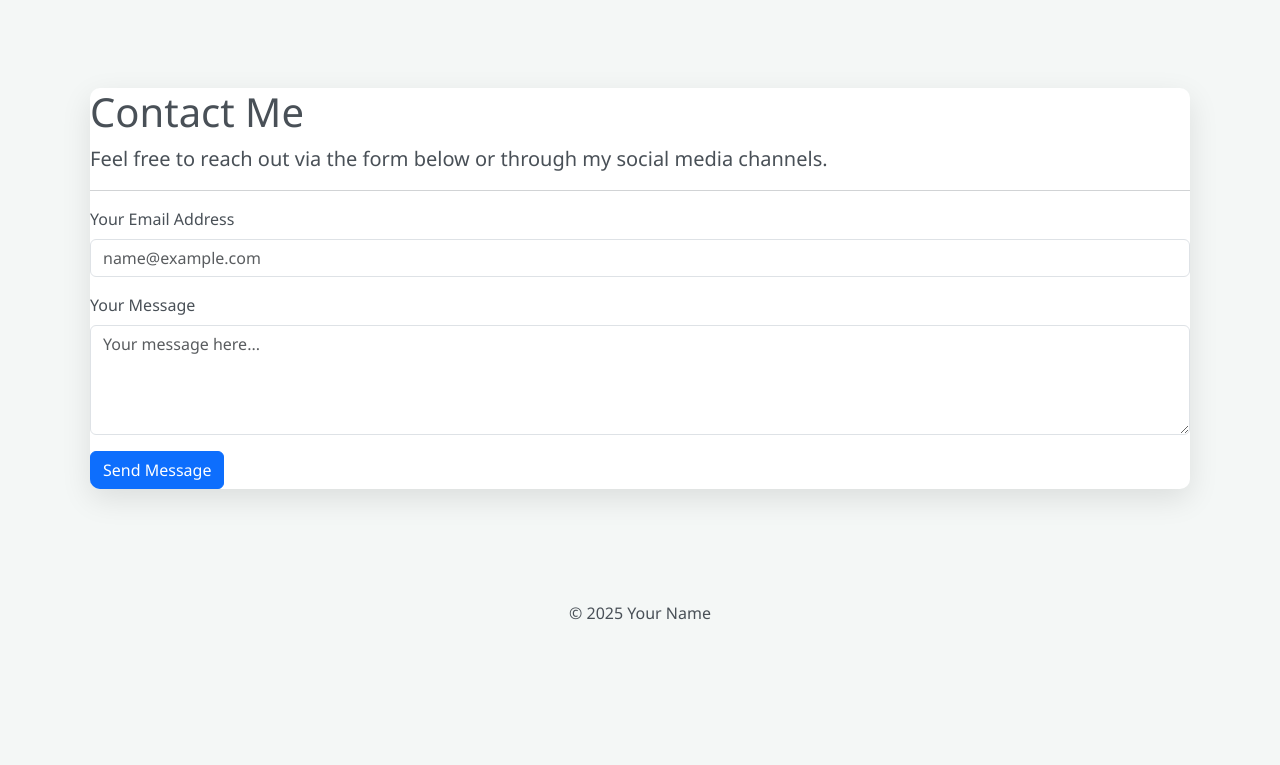
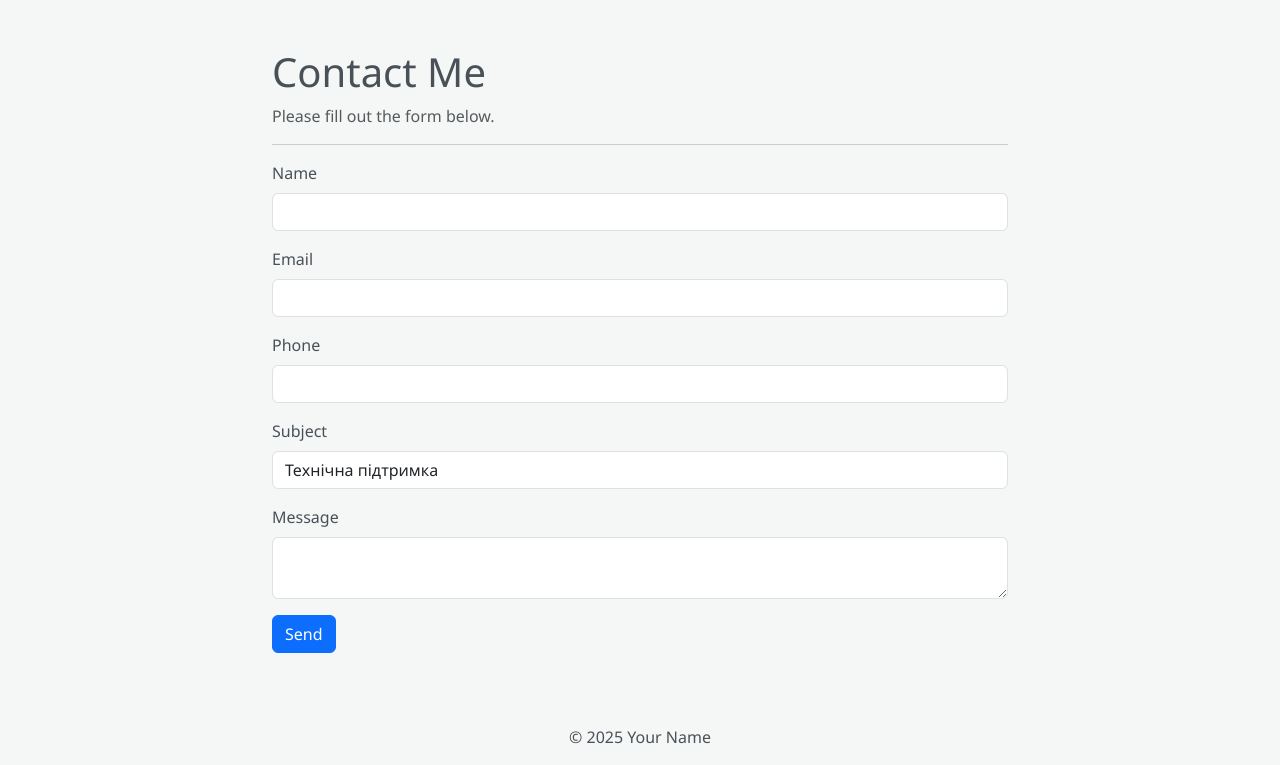
Before and after one commit to SoldierrBoy/flask_app_lab, a Flask app: page /contacts in a window 1280 px wide. Shown: the part 56-821 px from the top of the page. Before the commit the page ends 676 px from the top, so only its background shows below. Run offline with Flask 3, Linux system fonts and the light colour scheme; some libraries are stand-ins or nearby versions.

Commit message:
Finish Lab 5: Implement WTF forms for contact and login

```diff
--- a/app/__init__.py
+++ b/app/__init__.py
@@ -1,5 +1,5 @@
 from flask import Flask
-
+import logging
 app = Flask(__name__)
 
 # --- РЕЄСТРАЦІЯ BLUEPRINTS ---
@@ -14,5 +14,9 @@ app.register_blueprint(products_bp, url_prefix='/products')
 
 app.secret_key = 'a_very_secret_and_long_random_string'
 
+logging.basicConfig(filename='form_submissions.log', level=logging.INFO,
+                    format='%(asctime)s - %(levelname)s - %(message)s')
+
+
 # Імпортуємо основні маршрути (resume, contacts)
 from app import views
--- /dev/null
+++ b/app/forms.py
@@ -0,0 +1,53 @@
+from flask_wtf import FlaskForm
+from wtforms import StringField, TextAreaField, SelectField, SubmitField, PasswordField, BooleanField
+from wtforms.validators import DataRequired, Email, Length, Regexp
+
+
+class ContactForm(FlaskForm):
+
+
+    name = StringField('Name', validators=[
+        DataRequired(message="Це поле обов'язкове."),
+        Length(min=4, max=10, message="Ім'я повинно бути від 4 до 10 символів.")
+    ])
+
+    email = StringField('Email', validators=[
+        DataRequired(message="Це поле обов'язкове."),
+        Email(message="Введіть дійсну email адресу.")
+    ])
+
+    phone = StringField('Phone', validators=[
+        Regexp(r'^\+380\d{9}$', message="Формат номеру має бути +380XXXXXXXXX.")
+    ])
+
+    subject = SelectField('Subject', choices=[
+        ('tech_support', 'Технічна підтримка'),
+        ('billing', 'Питання по оплаті'),
+        ('general', 'Загальне питання')
+    ], validators=[DataRequired()])
+
+    message = TextAreaField('Message', validators=[
+        DataRequired(message="Це поле обов'язкове."),
+        Length(max=500, message="Повідомлення не повинно перевищувати 500 символів.")
+    ])
+
+    submit = SubmitField('Send')
+
+
+
+
+class LoginForm(FlaskForm):
+
+
+    username = StringField('Username', validators=[
+        DataRequired(message="Це поле обов'язкове.")
+    ])
+
+    password = PasswordField('Password', validators=[
+        DataRequired(message="Це поле обов'язкове."),
+        Length(min=4, max=10, message="Пароль має бути від 4 до 10 символів.")
+    ])
+
+    remember = BooleanField("Remember Me")
+
+    submit = SubmitField('Sign In')
--- /dev/null
+++ b/app/templates/_render_field.html
@@ -0,0 +1,15 @@
+{% macro render_field(field) %}
+    <div class="mb-3">
+        {{ field.label(class="form-label") }}
+
+        {{ field(class="form-control" + (" is-invalid" if field.errors else "")) }}
+
+        {% if field.errors %}
+            <div class="invalid-feedback">
+                {% for error in field.errors %}
+                    {{ error }}
+                {% endfor %}
+            </div>
+        {% endif %}
+    </div>
+{% endmacro %}
--- a/app/templates/contacts.html
+++ b/app/templates/contacts.html
@@ -1,26 +1,27 @@
 {% extends "base.html" %}
-
-{% block title %}
-Contact Me
-{% endblock %}
+{% import "_render_field.html" as rf %}
 
 {% block content %}
-  <div class="resume-container">
-    <h1>Contact Me</h1>
-    <p class="lead">Feel free to reach out via the form below or through my social media channels.</p>
-    <hr>
+<div class="row justify-content-center">
+    <div class="col-md-8">
+        <div class="content-card">
+            <h1>Contact Me</h1>
+            <p class="text-muted">Please fill out the form below.</p>
+            <hr>
 
-    <form>
-      <div class="mb-3">
-        <label for="emailInput" class="form-label">Your Email Address</label>
-        <input type="email" class="form-control" id="emailInput" placeholder="name@example.com">
-      </div>
-      <div class="mb-3">
-        <label for="messageTextarea" class="form-label">Your Message</label>
-        <textarea class="form-control" id="messageTextarea" rows="4" placeholder="Your message here..."></textarea>
-      </div>
-      <button type="submit" class="btn btn-primary">Send Message</button>
-    </form>
+            <form action="{{ url_for('contacts') }}" method="POST" novalidate>
 
-  </div>
+                {{ form.hidden_tag() }}
+
+                {{ rf.render_field(form.name) }}
+                {{ rf.render_field(form.email) }}
+                {{ rf.render_field(form.phone) }}
+                {{ rf.render_field(form.subject) }}
+                {{ rf.render_field(form.message) }}
+
+                {{ form.submit(class="btn btn-primary") }}
+            </form>
+        </div>
+    </div>
+</div>
 {% endblock %}
--- a/app/views.py
+++ b/app/views.py
@@ -1,10 +1,31 @@
-from flask import render_template
+from flask import render_template, flash, redirect, url_for
 from app import app
+from app.forms import ContactForm
+import logging
 
 @app.route('/')
 def resume():
     return render_template('resume.html', title="My Resume")
 
-@app.route('/contacts')
+
+@app.route('/contacts', methods=['GET', 'POST'])
 def contacts():
-    return render_template('contacts.html', title="Contact Me")
+    form = ContactForm()
+
+    if form.validate_on_submit():
+
+        name = form.name.data
+        email = form.email.data
+        phone = form.phone.data
+        message = form.message.data
+
+
+        logging.info(f"New contact form submission: Name={name}, Email={email}, Phone={phone}")
+
+
+        flash(f'Thanks, {name}! Your message has been sent.', 'success')
+
+
+        return redirect(url_for('contacts'))
+
+    return render_template('contacts.html', title="Contacts", form=form)
```
Also changed, not shown: app/users/templates/users/login.html (+22 -18 lines), app/users/views.py (+14 -7 lines), 1 other file.
